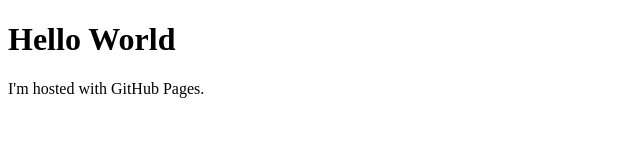
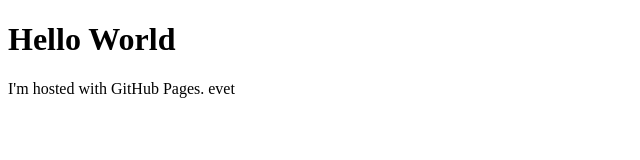
Before and after one commit to MustafaBaypara/mustafabaypara.github.io, a plain HTML site: page index.html in a window 1280 px wide. Shown: the full height of the page, 0-640 px from the left. Drawn offline with Linux system fonts and the light colour scheme.

Commit message:
Update index.html

```diff
--- a/index.html
+++ b/index.html
@@ -2,6 +2,6 @@
 <html>
 <body>
 <h1>Hello World</h1>
-<p>I'm hosted with GitHub Pages.</p>
+<p>I'm hosted with GitHub Pages. evet</p>
 </body>
 </html>
```
